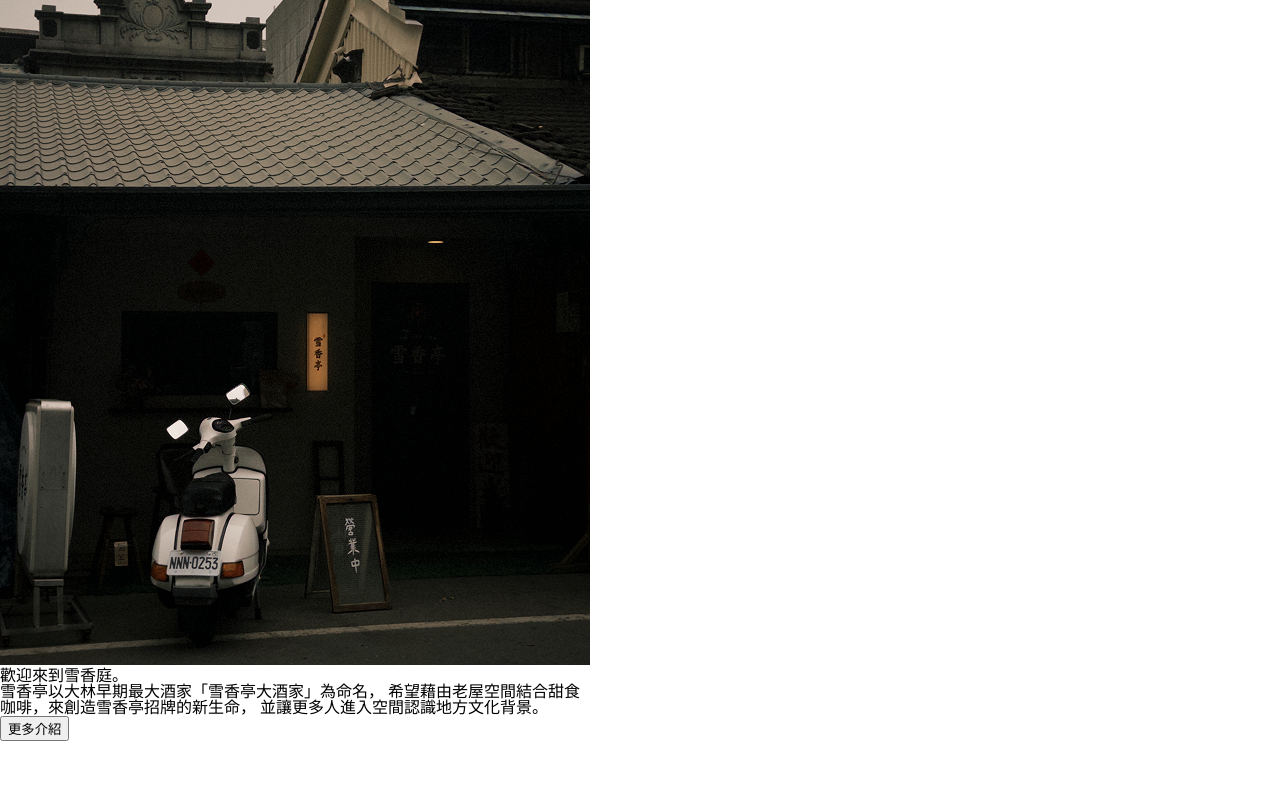
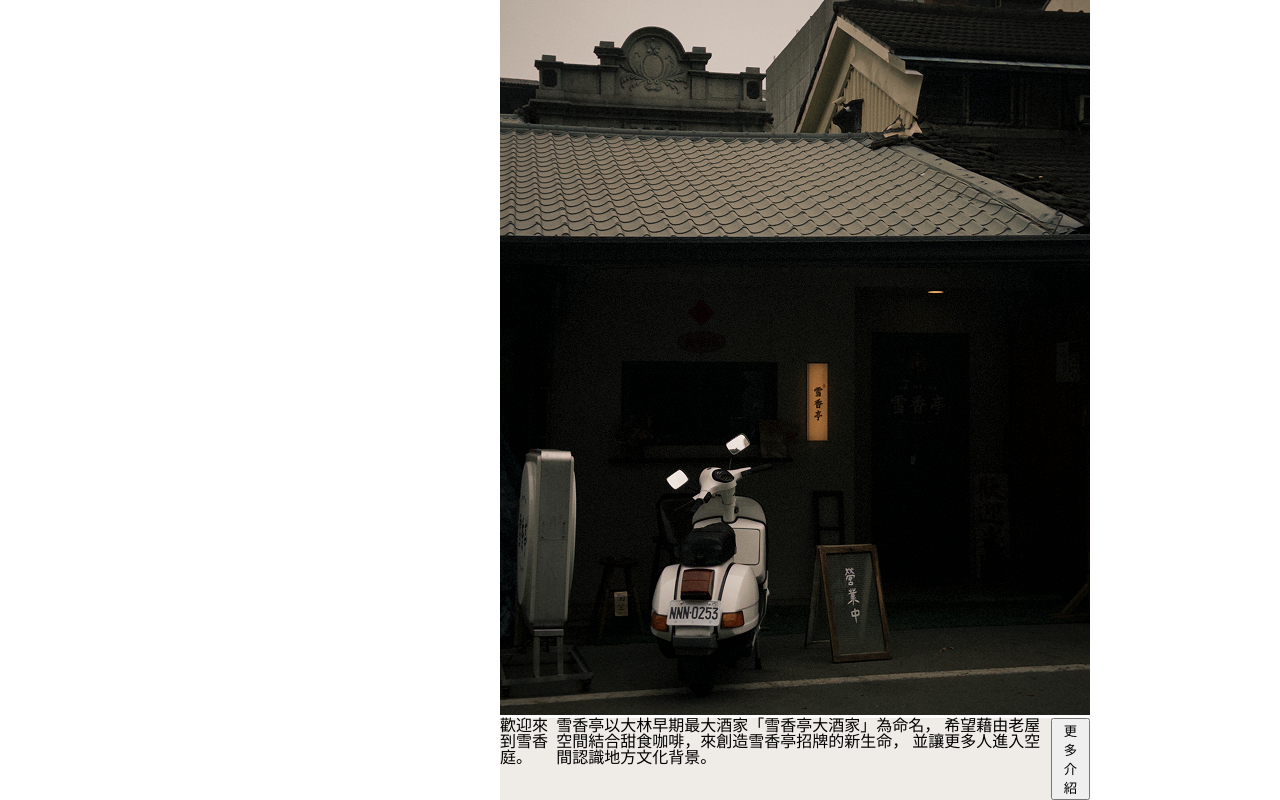
Before and after one commit to cyuuue0007/SuatHiongTing, a Vue app: page /#/ in a window 1280 px wide. Shown: the part 893-1693 px from the top of the page. Before the commit the page ends 1634 px from the top, so only its background shows below. Built offline with nearby package versions, Linux system fonts and the light colour scheme.

Commit message:
feat:完成圖片與文字區域結構

```diff
--- a/src/components/Introduction.vue
+++ b/src/components/Introduction.vue
@@ -7,12 +7,15 @@
     <div class="contenr-wrapper">
       <div class="introduction-img">
         <img src="@/assets/introduction-img-1.png" alt="簡介圖片" />
-      <div class="content-text1">
-         <a>歡迎來到雪香庭。</a>
+      <div class="text-content">
+        <div class="text1">
+          <a>歡迎來到雪香庭。</a>
+        </div>
+        <div class="text2">
+          <a>雪香亭以大林早期最大酒家「雪香亭大酒家」為命名， 希望藉由老屋空間結合甜食咖啡，來創造雪香亭招牌的新生命， 並讓更多人進入空間認識地方文化背景。</a>
+        </div>
+        <button class="btn-outline">更多介紹</button>
       </div>
-      <div class="content-text2">
-        <a>雪香亭以大林早期最大酒家「雪香亭大酒家」為命名， 希望藉由老屋空間結合甜食咖啡，來創造雪香亭招牌的新生命， 並讓更多人進入空間認識地方文化背景。</a>        </div>
-        <button class="btn-outline">更多介紹</button>
       </div>
     </div>
   </section>
@@ -47,15 +50,18 @@
 
 /* 簡介圖片 */
 .introduction-img {
-  position: relative;
+  position: relative;     /* 使區塊可使用定位 */
   margin: 0;
   width: 590px;
   height: 758px;
+  top: 50px;              /* 從上方偏移50px */
+  left: 500px;             /* 從左側偏移30px */
 }
 
-/* 簡介文字 */
-.content-text1 {
+/* 簡介文字區 */
+.text-content {
   display: flex;
+  background-color: $white;
 
 }
 </style>
```
